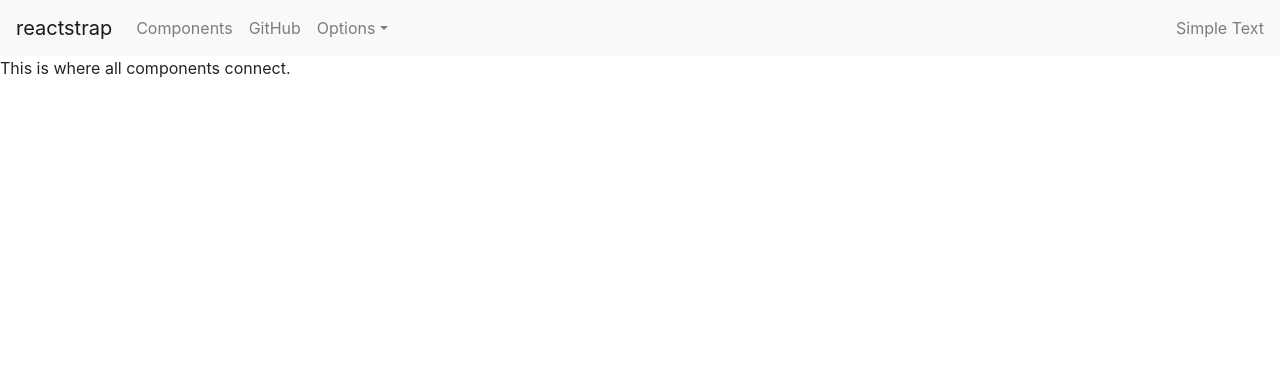
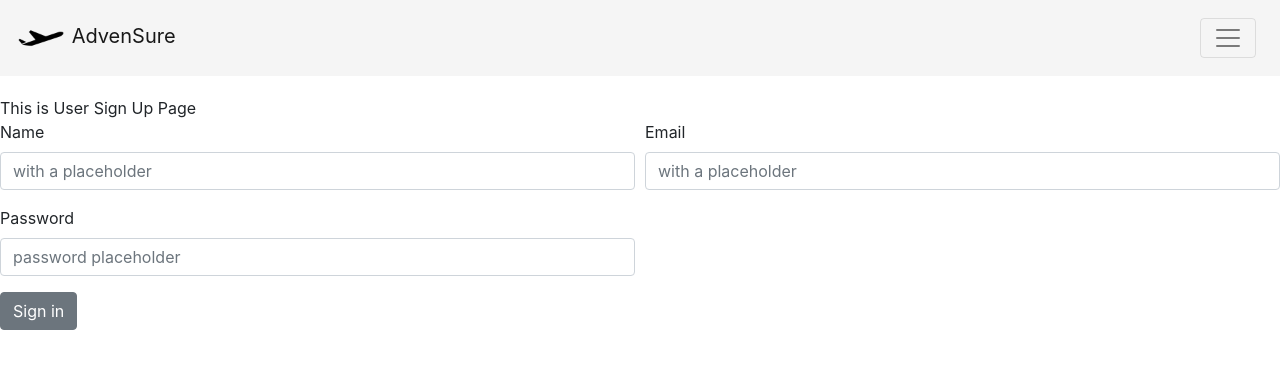
Before and after one commit to ted-peters/AdvenSure, a React (Create React App) app in the folder client/: page /signup in a window 1280 px wide. Shown: the top 368 px of the page. Built offline with nearby package versions, Linux system fonts and the light colour scheme.

Commit message:
home page, login, signup

```diff
--- a/client/package.json
+++ b/client/package.json
@@ -9,6 +9,7 @@
     "bootstrap": "^4.5.3",
     "react": "^17.0.1",
     "react-dom": "^17.0.1",
+    "react-router-dom": "^5.2.0",
     "react-scripts": "4.0.1",
     "reactstrap": "^8.7.1",
     "web-vitals": "^0.2.4",
--- a/client/src/App.js
+++ b/client/src/App.js
@@ -1,13 +1,33 @@
 import React from 'react'
+import {
+  BrowserRouter as Router,
+  Switch,
+  Route,
+  Link
+} from "react-router-dom";
 import './App.css';
 import Nav from './comp/Nav'
+import Home from './pages/Home'
+import Login from './pages/Login'
+import Signup from './pages/SignUp'
 
 export default function App() {
   return (
+    <Router>{/* This is for creacting all application as a router app */}
     <div>
       <Nav />
-      This is where all components connect.
-
+      <Switch>{/* Switch decide which path your component */}
+        <Route path="/login">{/* Create a route using path */}
+          <Login />{/* Show component for that path */}
+        </Route>
+        <Route path="/signup">
+          <Signup />
+        </Route>
+        <Route path="/">
+          <Home />
+        </Route>
+      </Switch>
     </div>
+    </Router>
   )
 }
--- a/client/src/comp/Nav.jsx
+++ b/client/src/comp/Nav.jsx
@@ -1,56 +1,26 @@
 import React, { useState } from 'react';
-import {
-  Collapse,
-  Navbar,
-  NavbarToggler,
-  NavbarBrand,
-  Nav,
-  NavItem,
-  NavLink,
-  UncontrolledDropdown,
-  DropdownToggle,
-  DropdownMenu,
-  DropdownItem,
-  NavbarText
-} from 'reactstrap';
+import { Collapse, Navbar, NavbarToggler, NavbarBrand, Nav, NavItem, NavLink } from 'reactstrap';
+import asLogo from "../asLogo.png";
 
 const Example = (props) => {
-  const [isOpen, setIsOpen] = useState(false);
+  const [collapsed, setCollapsed] = useState(true);
 
-  const toggle = () => setIsOpen(!isOpen);
+  const toggleNavbar = () => setCollapsed(!collapsed);
 
   return (
     <div>
-      <Navbar color="light" light expand="md">
-        <NavbarBrand href="/">reactstrap</NavbarBrand>
-        <NavbarToggler onClick={toggle} />
-        <Collapse isOpen={isOpen} navbar>
-          <Nav className="mr-auto" navbar>
+      <Navbar color="faded" light style={{backgroundColor: '#f5f5f5', marginBottom: '20px'}}>
+        <NavbarBrand href="/" className="mr-auto"><img src={asLogo} alt="AdvenSure Logo" width="50" /> AdvenSure</NavbarBrand>
+        <NavbarToggler onClick={toggleNavbar} className="mr-2" />
+        <Collapse isOpen={!collapsed} navbar>
+          <Nav navbar>
             <NavItem>
-              <NavLink href="/components/">Components</NavLink>
+              <NavLink href="/login">Login</NavLink>
             </NavItem>
             <NavItem>
-              <NavLink href="https://github.com/reactstrap/reactstrap">GitHub</NavLink>
+              <NavLink href="/signup">Sign Up</NavLink>
             </NavItem>
-            <UncontrolledDropdown nav inNavbar>
-              <DropdownToggle nav caret>
-                Options
-              </DropdownToggle>
-              <DropdownMenu right>
-                <DropdownItem>
-                  Option 1
-                </DropdownItem>
-                <DropdownItem>
-                  Option 2
-                </DropdownItem>
-                <DropdownItem divider />
-                <DropdownItem>
-                  Reset
-                </DropdownItem>
-              </DropdownMenu>
-            </UncontrolledDropdown>
           </Nav>
-          <NavbarText>Simple Text</NavbarText>
         </Collapse>
       </Navbar>
     </div>
--- /dev/null
+++ b/client/src/comp/UserSignUp.jsx
@@ -0,0 +1,32 @@
+import React from 'react';
+import { Col, Row, Button, Form, FormGroup, Label, Input } from 'reactstrap';
+
+const Example = (props) => {
+  return (
+    <Form>
+      <Row form>
+        <Col md={6}>
+          <FormGroup>
+            <Label for="examplename">Name</Label>
+            <Input type="name" name="name" id="examplename" placeholder="with a placeholder" />
+          </FormGroup>
+        </Col>
+        <Col md={6}>
+          <FormGroup>
+            <Label for="exampleEmail">Email</Label>
+            <Input type="email" name="email" id="exampleEmail" placeholder="with a placeholder" />
+          </FormGroup>
+        </Col>
+        <Col md={6}>
+          <FormGroup>
+            <Label for="examplePassword">Password</Label>
+            <Input type="password" name="password" id="examplePassword" placeholder="password placeholder" />
+          </FormGroup>
+        </Col>
+      </Row>
+      <Button>Sign in</Button>
+    </Form>
+  );
+}
+
+export default Example;
--- /dev/null
+++ b/client/src/comp/Userlogin.jsx
@@ -0,0 +1,20 @@
+import React from 'react';
+import { Button, Form, FormGroup, Label, Input } from 'reactstrap';
+
+const Example = (props) => {
+  return (
+    <Form inline>
+      <FormGroup className="mb-2 mr-sm-2 mb-sm-0">
+        <Label for="exampleEmail" className="mr-sm-2">Email</Label>
+        <Input type="email" name="email" id="exampleEmail" placeholder="something@idk.cool" />
+      </FormGroup>
+      <FormGroup className="mb-2 mr-sm-2 mb-sm-0">
+        <Label for="examplePassword" className="mr-sm-2">Password</Label>
+        <Input type="password" name="password" id="examplePassword" placeholder="don't tell!" />
+      </FormGroup>
+      <Button>Submit</Button>
+    </Form>
+  );
+}
+
+export default Example;
--- /dev/null
+++ b/client/src/pages/Home.jsx
@@ -0,0 +1,9 @@
+import React from 'react'
+
+export default function Home() {
+    return (
+        <div>
+            This is the HOME PAGE.
+        </div>
+    )
+}
--- /dev/null
+++ b/client/src/pages/Login.jsx
@@ -0,0 +1,11 @@
+import React from 'react'
+import Userlogin from "../comp/Userlogin"
+
+export default function Login() {
+    return (
+        <div>
+            This is User LogIn Page
+            <Userlogin />
+        </div>
+    )
+}
--- /dev/null
+++ b/client/src/pages/SignUp.jsx
@@ -0,0 +1,11 @@
+import React from 'react'
+import UserSignUp from "../comp/UserSignUp"
+
+export default function SignUp() {
+    return (
+        <div>
+            This is User Sign Up Page
+            <UserSignUp />
+        </div>
+    )
+}
```
Also changed, not shown: client/src/asLogo.png (added), 1 other file (tests, documents, lock files or other folders).
